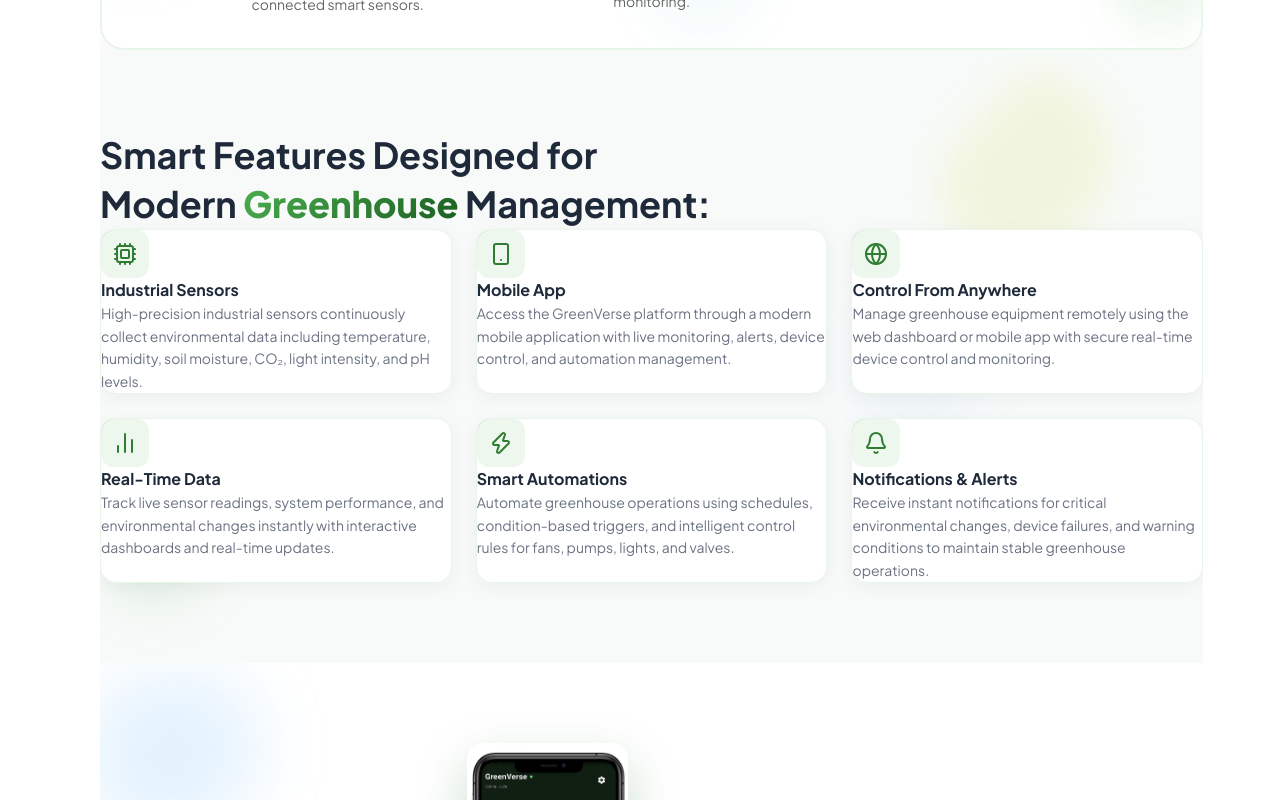
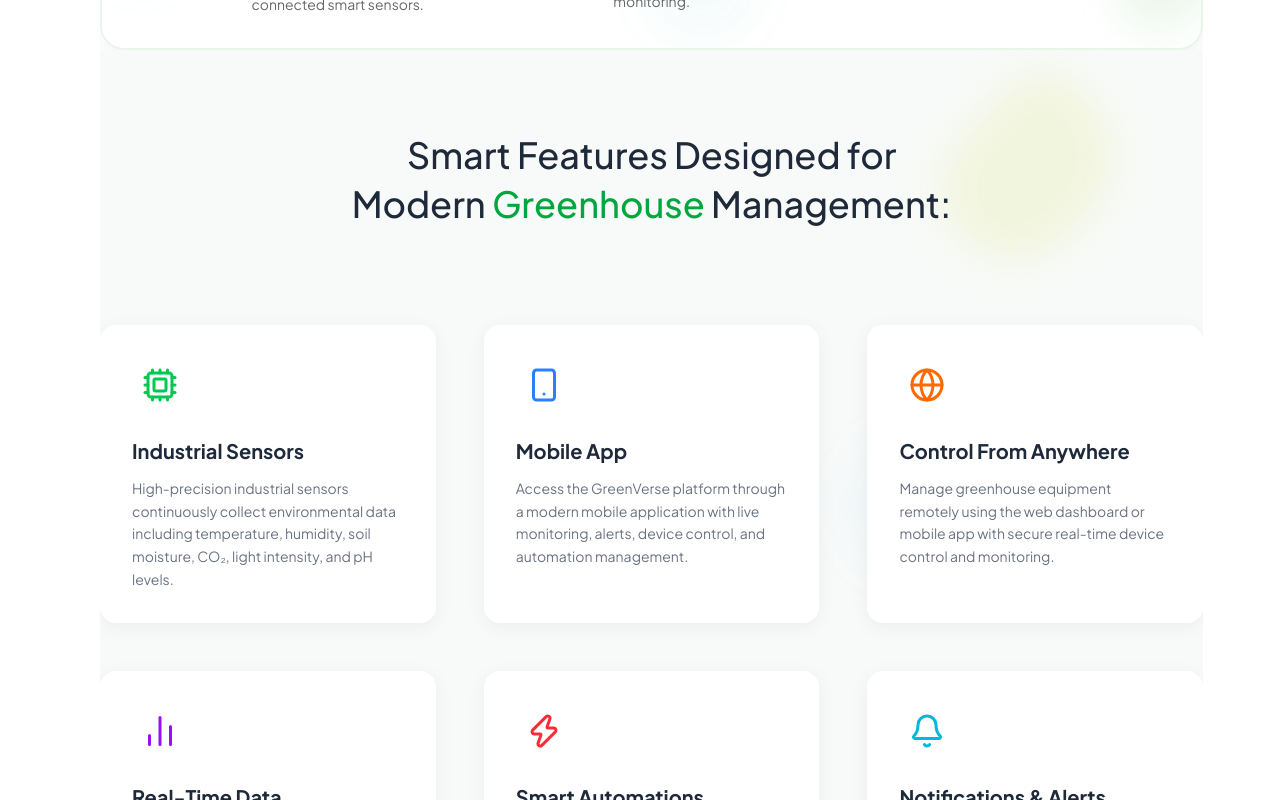
Before and after one commit to GaveenAnuranga/greenverseweb, a React (Vite) app: page / in a window 1280 px wide. Shown: the part 1080-1880 px from the top of the page. Built offline with nearby package versions, Linux system fonts and the light colour scheme.

Commit message:
feat: add global CSS variables, animations, and features section component

```diff
--- a/src/index.css
+++ b/src/index.css
@@ -532,10 +532,10 @@ body {
   overflow: hidden;
 }
 
-/* Hide right side border on small screens, keep a small left border */
+/* Keep both side borders on small screens, give them equal width */
 @media (max-width: 1024px) {
   .side-border--right {
-    display: none;
+    width: 24px;
   }
   .side-border--left {
     width: 24px;
--- a/src/sections/features.jsx
+++ b/src/sections/features.jsx
@@ -6,37 +6,43 @@ import {
 
 const FEATURES = [
   {
-    icon: <Cpu size={24} />,
+    Icon: Cpu,
+    iconClass: 'text-green-500',
     title: 'Industrial Sensors',
     description:
       'High-precision industrial sensors continuously collect environmental data including temperature, humidity, soil moisture, CO₂, light intensity, and pH levels.',
   },
   {
-    icon: <Smartphone size={24} />,
+    Icon: Smartphone,
+    iconClass: 'text-blue-500',
     title: 'Mobile App',
     description:
       'Access the GreenVerse platform through a modern mobile application with live monitoring, alerts, device control, and automation management.',
   },
   {
-    icon: <Globe size={24} />,
+    Icon: Globe,
+    iconClass: 'text-orange-500',
     title: 'Control From Anywhere',
     description:
       'Manage greenhouse equipment remotely using the web dashboard or mobile app with secure real-time device control and monitoring.',
   },
   {
-    icon: <BarChart2 size={24} />,
+    Icon: BarChart2,
+    iconClass: 'text-purple-600',
     title: 'Real-Time Data',
     description:
       'Track live sensor readings, system performance, and environmental changes instantly with interactive dashboards and real-time updates.',
   },
   {
-    icon: <Zap size={24} />,
+    Icon: Zap,
+    iconClass: 'text-red-500',
     title: 'Smart Automations',
     description:
       'Automate greenhouse operations using schedules, condition-based triggers, and intelligent control rules for fans, pumps, lights, and valves.',
   },
   {
-    icon: <Bell size={24} />,
+    Icon: Bell,
+    iconClass: 'text-cyan-500',
     title: 'Notifications & Alerts',
     description:
       'Receive instant notifications for critical environmental changes, device failures, and warning conditions to maintain stable greenhouse operations.',
@@ -70,34 +76,35 @@ const FeaturesSection = () => {
 
       <div className="relative z-10 max-w-7xl mx-auto px-5 sm:px-8 lg:px-12">
         {/* Heading */}
-        <div className={`mb-12 transition-all duration-700 ${visible ? 'opacity-100 translate-y-0' : 'opacity-0 translate-y-10'}`}>
-          <h2 className="text-2xl sm:text-3xl lg:text-4xl font-bold text-gray-800 leading-snug">
+        <div className={`transition-all align-center duration-700 ${visible ? 'opacity-100 translate-y-0' : 'opacity-0 translate-y-10'}`} style={{ marginBottom: '6rem' }}>
+          <h2 className="text-2xl sm:text-3xl lg:text-4xl text-center font-medium text-gray-800 leading-snug">
             Smart Features Designed for<br />
             Modern{' '}
-            <span className="text-gradient font-extrabold">Greenhouse</span> Management:
+            <span className="text-green-600 font-medium">Greenhouse</span> Management:
           </h2>
         </div>
 
         {/* Cards Grid */}
-        <div className="grid grid-cols-1 sm:grid-cols-2 lg:grid-cols-3 gap-6">
+        <div className="grid grid-cols-1 sm:grid-cols-2 lg:grid-cols-3 gap-12">
           {FEATURES.map((f, i) => (
             <div
               key={i}
-              className={`green-hover-card rounded-2xl p-6 bg-white group transition-all duration-700 ${visible ? 'opacity-100 translate-y-0' : 'opacity-0 translate-y-8'}`}
+              className={`green-hover-card rounded-2xl bg-white group transition-all duration-700 ${visible ? 'opacity-100 translate-y-0' : 'opacity-0 translate-y-8'}`}
               style={{
-                border: '1px solid #e8f5e9',
+                padding: '2rem',
+                border: '1px transparent #e8f5e9',
                 boxShadow: '0 4px 20px rgba(0,0,0,0.05)',
                 transitionDelay: `${i * 80}ms`,
               }}
             >
               {/* Icon */}
               <div
-                className="card-icon-wrapper w-12 h-12 rounded-xl flex items-center justify-center mb-4 transition-all duration-300"
-                style={{ background: 'rgba(76,175,80,0.1)', color: 'var(--color-primary)' }}
+                className={`card-icon-wrapper w-14 h-14 flex items-center justify-center rounded-xl bg-transparent transition-all duration-300 ${f.iconClass}`}
+                style={{ marginBottom: '1.5rem' }}
               >
-                {f.icon}
+                <f.Icon size={36} />
               </div>
-              <h3 className="text-base font-bold text-gray-800 mb-2 group-hover:text-white transition-colors">{f.title}</h3>
+              <h3 className="text-xl font-bold text-gray-800 group-hover:text-white transition-colors" style={{ marginBottom: '0.75rem' }}>{f.title}</h3>
               <p className="text-sm text-gray-500 leading-relaxed group-hover:text-white transition-colors">{f.description}</p>
             </div>
           ))}
```
